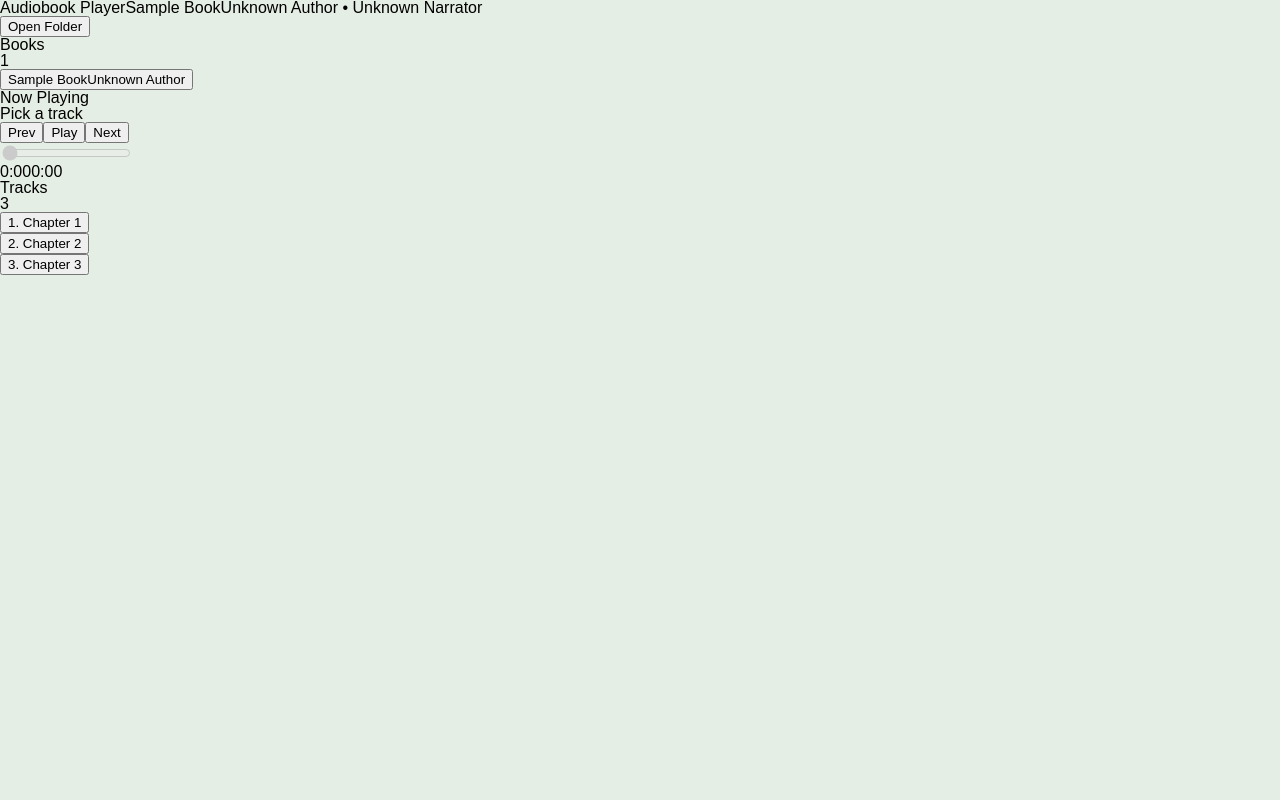
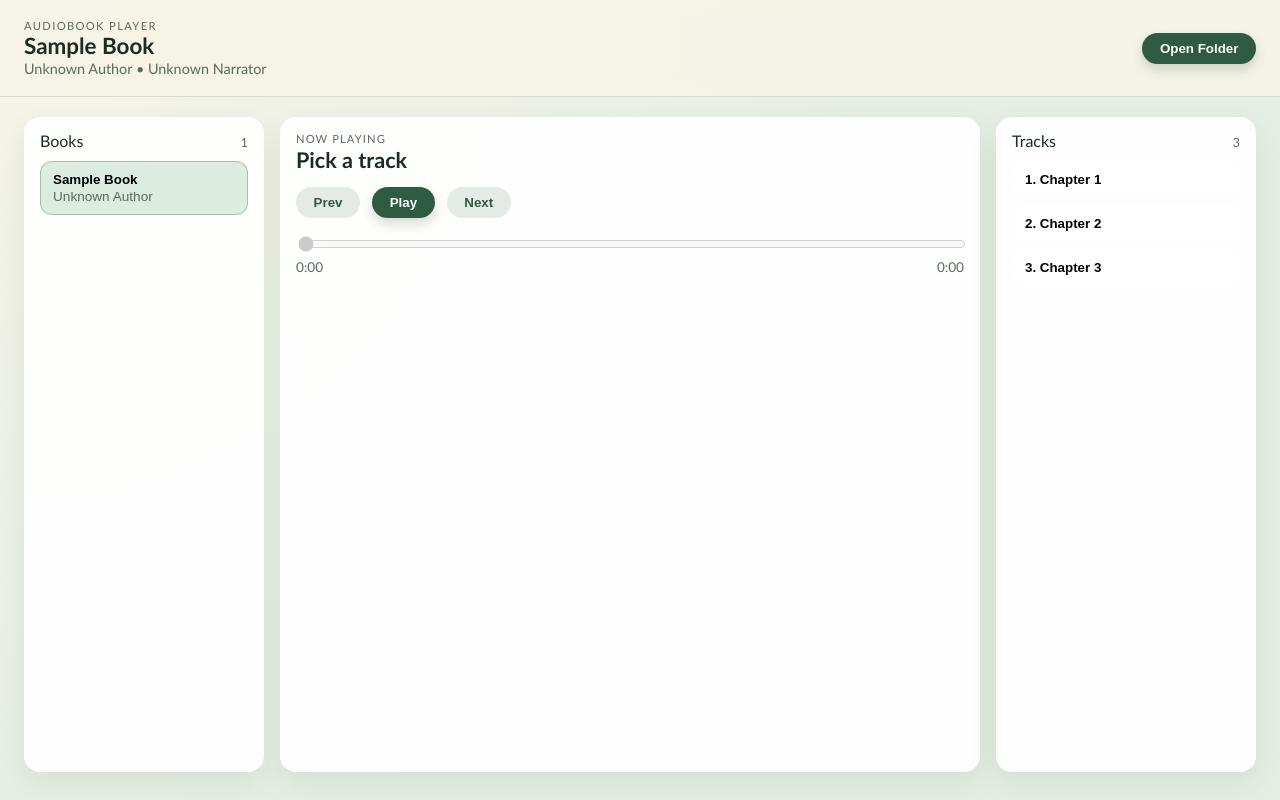
Before and after one commit to tukaram40k/audiobook-player, a React (Vite) app: page / in a window 1280 px wide. Built offline with nearby package versions, Linux system fonts and the light colour scheme.

Commit message:
add proper styling

```diff
--- /dev/null
+++ b/src/styles/components/_app-shell.scss
@@ -0,0 +1,21 @@
+@use './variables' as *;
+
+.app-shell {
+  min-height: 100vh;
+  display: flex;
+  flex-direction: column;
+}
+
+.app-body {
+  flex: 1;
+  display: grid;
+  grid-template-columns: 240px minmax(0, 1fr) 260px;
+  gap: 1rem;
+  padding: 1.25rem 1.5rem 1.75rem;
+}
+
+@media (max-width: 900px) {
+  .app-body {
+    grid-template-columns: 1fr;
+  }
+}
--- a/src/styles/components/_app.scss
+++ b/src/styles/components/_app.scss
@@ -1,6 +1,8 @@
-@use './variables' as *;
-
-body {
-  font-family: Arial, sans-serif;
-  background-color: $bg-color-1;
-}
+@use './base';
+@use './app-shell';
+@use './panel';
+@use './topbar';
+@use './sidebar';
+@use './player';
+@use './buttons';
+@use './utilities';
--- /dev/null
+++ b/src/styles/components/_base.scss
@@ -0,0 +1,7 @@
+@use './variables' as *;
+
+body {
+  font-family: 'Avenir Next', 'Avenir', 'Gill Sans', 'Trebuchet MS', sans-serif;
+  background: radial-gradient(circle at top left, $color-bg-2 0%, $color-bg-1 60%);
+  color: $color-text;
+}
--- /dev/null
+++ b/src/styles/components/_buttons.scss
@@ -0,0 +1,35 @@
+@use './variables' as *;
+
+.button {
+  border: none;
+  border-radius: $radius-pill;
+  padding: 0.5rem 1.1rem;
+  background: $color-accent;
+  color: $color-panel-contrast;
+  font-weight: 600;
+  cursor: pointer;
+  transition: transform 150ms ease, box-shadow 150ms ease, background 150ms ease;
+  box-shadow: $shadow-button;
+
+  &:hover {
+    background: $color-accent-dark;
+    transform: translateY(-1px);
+  }
+
+  &:disabled {
+    cursor: not-allowed;
+    opacity: 0.6;
+    transform: none;
+    box-shadow: none;
+  }
+
+  &--ghost {
+    background: $button-ghost-bg;
+    color: $color-accent;
+    box-shadow: none;
+
+    &:hover {
+      background: $button-ghost-hover;
+    }
+  }
+}
--- /dev/null
+++ b/src/styles/components/_panel.scss
@@ -0,0 +1,24 @@
+@use './variables' as *;
+
+.panel {
+  background: $panel-bg;
+  border-radius: $radius-panel;
+  padding: 1rem;
+  box-shadow: $shadow-panel;
+  display: flex;
+  flex-direction: column;
+  gap: 0.75rem;
+  min-height: 0;
+  animation: panel-in 320ms ease both;
+}
+
+@keyframes panel-in {
+  from {
+    opacity: 0;
+    transform: translateY(8px);
+  }
+  to {
+    opacity: 1;
+    transform: translateY(0);
+  }
+}
--- /dev/null
+++ b/src/styles/components/_player.scss
@@ -0,0 +1,50 @@
+@use './variables' as *;
+
+.player-view {
+  display: flex;
+  flex-direction: column;
+  gap: 1rem;
+
+  .player-meta {
+    display: flex;
+    flex-direction: column;
+    gap: 0.35rem;
+  }
+
+  .player-kicker {
+    text-transform: uppercase;
+    letter-spacing: 0.1em;
+    font-size: 0.7rem;
+    color: $color-text-muted;
+  }
+
+  .player-title {
+    font-size: 1.35rem;
+    font-weight: 600;
+    margin: 0;
+  }
+
+  .player-controls {
+    display: flex;
+    align-items: center;
+    gap: 0.75rem;
+  }
+
+  .player-progress {
+    display: flex;
+    flex-direction: column;
+    gap: 0.4rem;
+  }
+
+  .player-slider {
+    width: 100%;
+    accent-color: $color-accent;
+  }
+
+  .player-time {
+    display: flex;
+    justify-content: space-between;
+    font-size: 0.85rem;
+    color: $color-text-muted;
+  }
+}
--- /dev/null
+++ b/src/styles/components/_sidebar.scss
@@ -0,0 +1,63 @@
+@use './variables' as *;
+
+.panel-header {
+  display: flex;
+  align-items: baseline;
+  justify-content: space-between;
+  gap: 0.5rem;
+
+  h2 {
+    margin: 0;
+  }
+}
+
+.panel-count {
+  font-size: 0.8rem;
+  color: $color-text-muted;
+}
+
+.sidebar {
+  overflow: hidden;
+
+  .sidebar-list {
+    list-style: none;
+    margin: 0;
+    padding: 0;
+    display: flex;
+    flex-direction: column;
+    gap: 0.5rem;
+    overflow: auto;
+  }
+
+  .sidebar-button {
+    width: 100%;
+    text-align: left;
+    background: $panel-bg-soft;
+    border: 1px solid transparent;
+    border-radius: 12px;
+    padding: 0.6rem 0.75rem;
+    cursor: pointer;
+    display: flex;
+    flex-direction: column;
+    gap: 0.15rem;
+    transition: background 150ms ease, border 150ms ease;
+
+    &:hover {
+      background: $panel-bg-hover;
+    }
+
+    &.is-active {
+      border-color: $border-strong;
+      background: $panel-bg-active;
+    }
+
+    .sidebar-title {
+      font-weight: 600;
+    }
+
+    .sidebar-subtitle {
+      font-size: 0.85rem;
+      color: $color-text-muted;
+    }
+  }
+}
--- /dev/null
+++ b/src/styles/components/_topbar.scss
@@ -0,0 +1,41 @@
+@use './variables' as *;
+
+.app-topbar {
+  display: flex;
+  justify-content: space-between;
+  align-items: center;
+  padding: 1.25rem 1.5rem;
+  gap: 1rem;
+  background: $topbar-bg;
+  border-bottom: 1px solid $border-subtle;
+  backdrop-filter: blur(6px);
+
+  &__text {
+    display: flex;
+    flex-direction: column;
+    gap: 0.25rem;
+  }
+
+  .app-kicker {
+    text-transform: uppercase;
+    letter-spacing: 0.12em;
+    font-size: 0.7rem;
+    color: $color-text-muted;
+  }
+
+  .app-title {
+    font-size: 1.4rem;
+    font-weight: 600;
+  }
+
+  .app-subtitle {
+    font-size: 0.9rem;
+    color: $color-text-muted;
+  }
+}
+
+.app-actions {
+  display: flex;
+  align-items: center;
+  gap: 0.75rem;
+}
--- /dev/null
+++ b/src/styles/components/_utilities.scss
@@ -0,0 +1,6 @@
+@use './variables' as *;
+
+.muted {
+  color: $color-text-muted;
+  font-size: 0.9rem;
+}
--- a/src/styles/components/_variables.scss
+++ b/src/styles/components/_variables.scss
@@ -1,4 +1,29 @@
-$bg-color-1: #E5EEE4;
-$bg-color-2: #F6F4E8;
-$acccent-color-1: #C0E1D2;
-$acccent-color-1: #DC9B9B;
+$color-bg-1: #e5eee4;
+$color-bg-2: #f6f4e8;
+$color-text: #1d2c20;
+$color-text-muted: #5b6b60;
+$color-panel: #ffffff;
+$color-panel-contrast: #fdfcf7;
+$color-accent: #2f5b43;
+$color-accent-dark: #295039;
+$color-accent-soft: #dcebe0;
+$color-border: #1d2c20;
+$color-shadow: #1f3b2a;
+
+$radius-panel: 16px;
+$radius-pill: 999px;
+
+$topbar-bg: rgba($color-bg-2, 0.88);
+$border-subtle: rgba($color-border, 0.12);
+$border-strong: rgba($color-border, 0.25);
+
+$panel-bg: rgba($color-panel, 0.9);
+$panel-bg-soft: rgba($color-panel, 0.7);
+$panel-bg-hover: rgba($color-bg-2, 0.95);
+$panel-bg-active: rgba($color-accent-soft, 0.95);
+
+$button-ghost-bg: rgba($color-accent, 0.12);
+$button-ghost-hover: rgba($color-accent, 0.2);
+
+$shadow-panel: 0 12px 30px rgba($color-shadow, 0.08);
+$shadow-button: 0 6px 12px rgba($color-shadow, 0.18);
```
